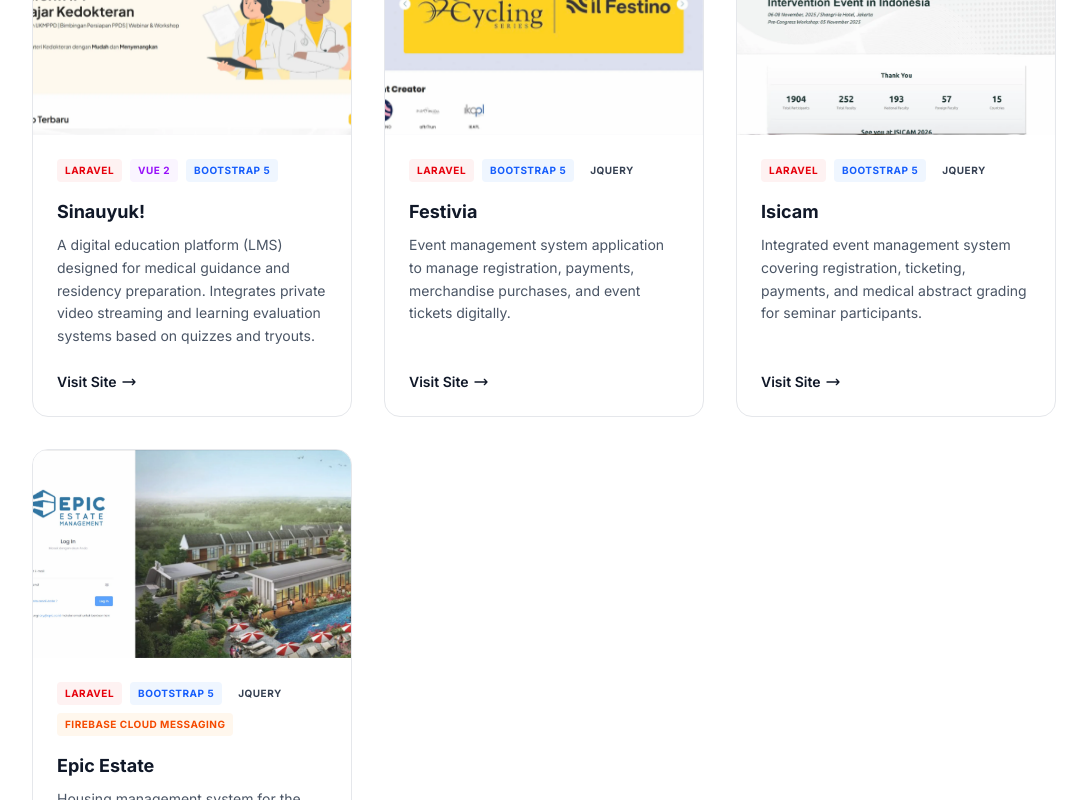
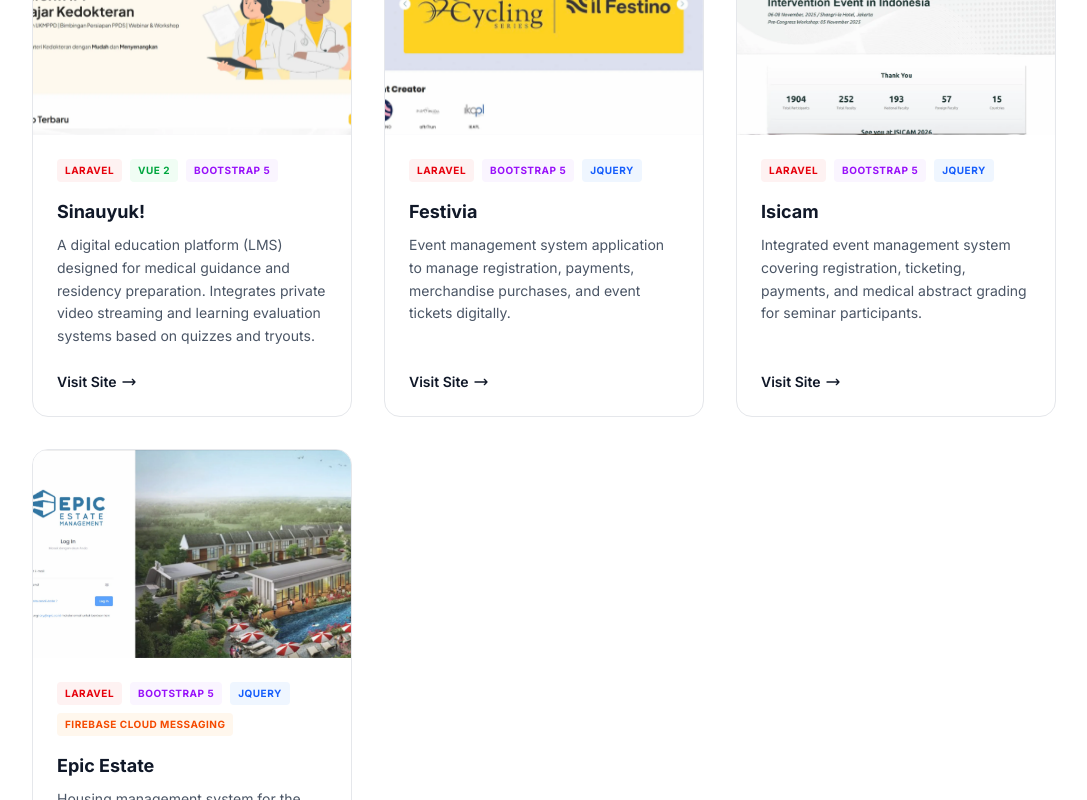
Before and after one commit to andrealfian420/andrealfian420.github.io, a Nuxt app: page / in a window 1280 px wide. Shown: the part 1560-2360 px from the top of the page, without its empty margins (96-1183 px from the left). Built offline with nearby package versions, Linux system fonts and the light colour scheme.

Commit message:
Fix: refactor project component code

```diff
--- a/app/components/Section/Projects.vue
+++ b/app/components/Section/Projects.vue
@@ -16,222 +16,41 @@
 
       <div class="grid md:grid-cols-2 lg:grid-cols-3 gap-8">
         <div
+          v-for="(project, index) in projects"
+          :key="index"
           class="group bg-white dark:bg-slate-800 border border-gray-200 dark:border-slate-700 rounded-2xl overflow-hidden hover:shadow-xl hover:shadow-gray-200/50 dark:hover:shadow-black/30 flex flex-col h-full"
         >
           <div
             class="bg-gray-100 dark:bg-slate-700 h-52 overflow-hidden relative shrink-0"
           >
             <NuxtImg
-              src="/img/sinau.webp"
-              alt="Sinauyuk Project"
-              class="w-full h-full object-cover group-hover:scale-105 opacity-90 group-hover:opacity-100 transform-gpu !transition-all !duration-500 ease-in-out"
-            />
-          </div>
-          <div class="p-6 flex flex-col flex-grow">
-            <div class="mb-4 flex gap-2">
-              <span
-                class="text-[10px] uppercase tracking-wider font-bold bg-red-50 dark:bg-red-900/20 text-red-600 dark:text-red-300 px-2 py-1 rounded"
-                >Laravel</span
-              >
-              <span
-                class="text-[10px] uppercase tracking-wider font-bold bg-purple-50 dark:bg-purple-900/20 text-purple-600 dark:text-purple-300 px-2 py-1 rounded"
-                >Vue 2</span
-              >
-              <span
-                class="text-[10px] uppercase tracking-wider font-bold bg-blue-50 dark:bg-blue-900/20 text-blue-600 dark:text-blue-300 px-2 py-1 rounded"
-                >Bootstrap 5</span
-              >
-            </div>
-            <h3
-              class="text-lg font-bold text-gray-900 dark:text-slate-100 mb-2 group-hover:text-blue-600 dark:group-hover:text-blue-400"
-            >
-              Sinauyuk!
-            </h3>
-            <p
-              class="text-gray-600 dark:text-slate-400 text-sm mb-6 leading-relaxed"
-            >
-              {{ t('project_sinau_desc') }}
-            </p>
-            <a
-              href="https://sinauyuk.id"
-              target="_blank"
-              class="mt-auto text-sm font-semibold text-gray-900 dark:text-slate-300 hover:text-blue-600 dark:hover:text-blue-400 flex items-center"
-              >{{ t('btn_visit') }}
-              <svg
-                class="w-4 h-4 ml-1"
-                fill="none"
-                stroke="currentColor"
-                viewBox="0 0 24 24"
-              >
-                <path
-                  stroke-linecap="round"
-                  stroke-linejoin="round"
-                  stroke-width="2"
-                  d="M17 8l4 4m0 0l-4 4m4-4H3"
-                ></path></svg
-            ></a>
-          </div>
-        </div>
-
-        <div
-          class="group bg-white dark:bg-slate-800 border border-gray-200 dark:border-slate-700 rounded-2xl overflow-hidden hover:shadow-xl hover:shadow-gray-200/50 dark:hover:shadow-black/30 flex flex-col h-full"
-        >
-          <div
-            class="bg-gray-100 dark:bg-slate-700 h-52 overflow-hidden relative shrink-0"
-          >
-            <NuxtImg
-              src="/img/festivia.webp"
-              alt="Festivia Project"
-              class="w-full h-full object-cover group-hover:scale-105 opacity-90 group-hover:opacity-100 transform-gpu !transition-all !duration-500 ease-in-out"
-            />
-          </div>
-          <div class="p-6 flex flex-col flex-grow">
-            <div class="mb-4 flex gap-2">
-              <span
-                class="text-[10px] uppercase tracking-wider font-bold bg-red-50 dark:bg-red-900/20 text-red-600 dark:text-red-300 px-2 py-1 rounded"
-                >Laravel</span
-              >
-              <span
-                class="text-[10px] uppercase tracking-wider font-bold bg-blue-50 dark:bg-blue-900/20 text-blue-600 dark:text-blue-300 px-2 py-1 rounded"
-                >Bootstrap 5</span
-              >
-              <span
-                class="text-[10px] uppercase tracking-wider font-bold bg-magenta-50 dark:bg-pink-900/20 text-magenta-600 dark:text-pink-300 px-2 py-1 rounded"
-                >Jquery</span
-              >
-            </div>
-            <h3
-              class="text-lg font-bold text-gray-900 dark:text-slate-100 mb-2 group-hover:text-blue-600 dark:group-hover:text-blue-400"
-            >
-              Festivia
-            </h3>
-            <p
-              class="text-gray-600 dark:text-slate-400 text-sm mb-6 leading-relaxed"
-            >
-              {{ t('project_festivia_desc') }}
-            </p>
-            <a
-              href="https://festivia.id"
-              target="_blank"
-              class="mt-auto text-sm font-semibold text-gray-900 dark:text-slate-300 hover:text-blue-600 dark:hover:text-blue-400 flex items-center"
-              >{{ t('btn_visit') }}
-              <svg
-                class="w-4 h-4 ml-1"
-                fill="none"
-                stroke="currentColor"
-                viewBox="0 0 24 24"
-              >
-                <path
-                  stroke-linecap="round"
-                  stroke-linejoin="round"
-                  stroke-width="2"
-                  d="M17 8l4 4m0 0l-4 4m4-4H3"
-                ></path></svg
-            ></a>
-          </div>
-        </div>
-
-        <div
-          class="group bg-white dark:bg-slate-800 border border-gray-200 dark:border-slate-700 rounded-2xl overflow-hidden hover:shadow-xl hover:shadow-gray-200/50 dark:hover:shadow-black/30 flex flex-col h-full"
-        >
-          <div
-            class="bg-gray-100 dark:bg-slate-700 h-52 overflow-hidden relative shrink-0"
-          >
-            <NuxtImg
-              src="/img/isicam.webp"
-              alt="Isicam Project"
+              :src="project.img"
+              :alt="project.title + ' Project'"
               class="w-full h-full object-cover group-hover:scale-105 opacity-90 group-hover:opacity-100 transform-gpu !transition-all !duration-500 ease-in-out"
             />
           </div>
           <div class="p-6 flex flex-col flex-grow">
             <div class="mb-4 flex flex-wrap gap-2">
               <span
-                class="text-[10px] uppercase tracking-wider font-bold bg-red-50 dark:bg-red-900/20 text-red-600 dark:text-red-300 px-2 py-1 rounded"
-                >Laravel</span
+                v-for="(stack, stackIndex) in project.stack"
+                :key="stackIndex"
+                :class="`${getStackClasses(stack)}`"
               >
-              <span
-                class="text-[10px] uppercase tracking-wider font-bold bg-blue-50 dark:bg-blue-900/20 text-blue-600 dark:text-blue-300 px-2 py-1 rounded"
-                >Bootstrap 5</span
-              >
-              <span
-                class="text-[10px] uppercase tracking-wider font-bold bg-magenta-50 dark:bg-pink-900/20 text-magenta-600 dark:text-pink-300 px-2 py-1 rounded"
-                >Jquery</span
-              >
+                {{ stack }}
+              </span>
             </div>
             <h3
               class="text-lg font-bold text-gray-900 dark:text-slate-100 mb-2 group-hover:text-blue-600 dark:group-hover:text-blue-400"
             >
-              Isicam
+              {{ project.title }}
             </h3>
             <p
               class="text-gray-600 dark:text-slate-400 text-sm mb-6 leading-relaxed"
             >
-              {{ t('project_isicam_desc') }}
+              {{ project.desc }}
             </p>
             <a
-              href="https://isicam.id"
-              target="_blank"
-              class="mt-auto text-sm font-semibold text-gray-900 dark:text-slate-300 hover:text-blue-600 dark:hover:text-blue-400 flex items-center"
-              >{{ t('btn_visit') }}
-              <svg
-                class="w-4 h-4 ml-1"
-                fill="none"
-                stroke="currentColor"
-                viewBox="0 0 24 24"
-              >
-                <path
-                  stroke-linecap="round"
-                  stroke-linejoin="round"
-                  stroke-width="2"
-                  d="M17 8l4 4m0 0l-4 4m4-4H3"
-                ></path></svg
-            ></a>
-          </div>
-        </div>
-
-        <div
-          class="group bg-white dark:bg-slate-800 border border-gray-200 dark:border-slate-700 rounded-2xl overflow-hidden hover:shadow-xl hover:shadow-gray-200/50 dark:hover:shadow-black/30 flex flex-col h-full"
-        >
-          <div
-            class="bg-gray-100 dark:bg-slate-700 h-52 overflow-hidden relative shrink-0"
-          >
-            <NuxtImg
-              src="/img/epic.webp"
-              alt="Epic Estate Project"
-              class="w-full h-full object-cover group-hover:scale-105 opacity-90 group-hover:opacity-100 transform-gpu !transition-all !duration-500 ease-in-out"
-            />
-          </div>
-          <div class="p-6 flex flex-col flex-grow">
-            <div class="mb-4 flex flex-wrap gap-2">
-              <span
-                class="text-[10px] uppercase tracking-wider font-bold bg-red-50 dark:bg-red-900/20 text-red-600 dark:text-red-300 px-2 py-1 rounded"
-                >Laravel</span
-              >
-              <span
-                class="text-[10px] uppercase tracking-wider font-bold bg-blue-50 dark:bg-blue-900/20 text-blue-600 dark:text-blue-300 px-2 py-1 rounded"
-                >Bootstrap 5</span
-              >
-              <span
-                class="text-[10px] uppercase tracking-wider font-bold bg-magenta-50 dark:bg-pink-900/20 text-magenta-600 dark:text-pink-300 px-2 py-1 rounded"
-                >Jquery</span
-              >
-              <span
-                class="text-[10px] uppercase tracking-wider font-bold bg-orange-50 dark:bg-orange-900/20 text-orange-600 dark:text-orange-300 px-2 py-1 rounded"
-                >Firebase Cloud Messaging</span
-              >
-            </div>
-            <h3
-              class="text-lg font-bold text-gray-900 dark:text-slate-100 mb-2 group-hover:text-blue-600 dark:group-hover:text-blue-400"
-            >
-              Epic Estate
-            </h3>
-            <p
-              class="text-gray-600 dark:text-slate-400 text-sm mb-6 leading-relaxed"
-            >
-              {{ t('project_epic_desc') }}
-            </p>
-            <a
-              href="https://epicestate.web.id"
+              :href="project.url"
               target="_blank"
               class="mt-auto text-sm font-semibold text-gray-900 dark:text-slate-300 hover:text-blue-600 dark:hover:text-blue-400 flex items-center"
               >{{ t('btn_visit') }}
@@ -257,4 +76,86 @@
 
 <script setup>
 const { t } = useI18n();
+
+const projects = computed(() => [
+  {
+    title: 'Sinauyuk!',
+    desc: t('project_sinau_desc'),
+    img: '/img/sinau.webp',
+    stack: ['Laravel', 'Vue 2', 'Bootstrap 5'],
+    url: 'https://sinauyuk.id',
+  },
+  {
+    title: 'Festivia',
+    desc: t('project_festivia_desc'),
+    img: '/img/festivia.webp',
+    stack: ['Laravel', 'Bootstrap 5', 'Jquery'],
+    url: 'https://festivia.id',
+  },
+  {
+    title: 'Isicam',
+    desc: t('project_isicam_desc'),
+    img: '/img/isicam.webp',
+    stack: ['Laravel', 'Bootstrap 5', 'Jquery'],
+    url: 'https://isicam.id',
+  },
+  {
+    title: 'Epic Estate',
+    desc: t('project_epic_desc'),
+    img: '/img/epic.webp',
+    stack: ['Laravel', 'Bootstrap 5', 'Jquery', 'Firebase Cloud Messaging'],
+    url: 'https://epicestate.web.id',
+  },
+]);
+
+const getStackClasses = (stackName) => {
+  const name = stackName.toLowerCase();
+
+  const baseClasses =
+    'text-[10px] uppercase tracking-wider font-bold px-2 py-1 rounded ';
+
+  switch (true) {
+    case name.includes('laravel'):
+      return (
+        baseClasses +
+        'bg-red-50 dark:bg-red-900/20 text-red-600 dark:text-red-300'
+      );
+
+    case name.includes('vue'):
+    case name.includes('nuxt'):
+    case name.includes('node'):
+      return (
+        baseClasses +
+        'bg-green-50 dark:bg-green-900/20 text-green-600 dark:text-green-300'
+      );
+
+    case name.includes('bootstrap'):
+    case name.includes('tailwind'):
+    case name.includes('php'):
+      return (
+        baseClasses +
+        'bg-purple-50 dark:bg-purple-900/20 text-purple-600 dark:text-purple-300'
+      );
+
+    case name.includes('react'):
+    case name.includes('mysql'):
+    case name.includes('jquery'):
+      return (
+        baseClasses +
+        'bg-blue-50 dark:bg-blue-900/20 text-blue-600 dark:text-blue-300'
+      );
+
+    case name.includes('firebase'):
+      return (
+        baseClasses +
+        'bg-orange-50 dark:bg-orange-900/20 text-orange-600 dark:text-orange-300'
+      );
+
+    default:
+      return (
+        baseClasses +
+        'bg-gray-100 dark:bg-slate-700 text-gray-600 dark:text-slate-300'
+      );
+  }
+};
 </script>
```
